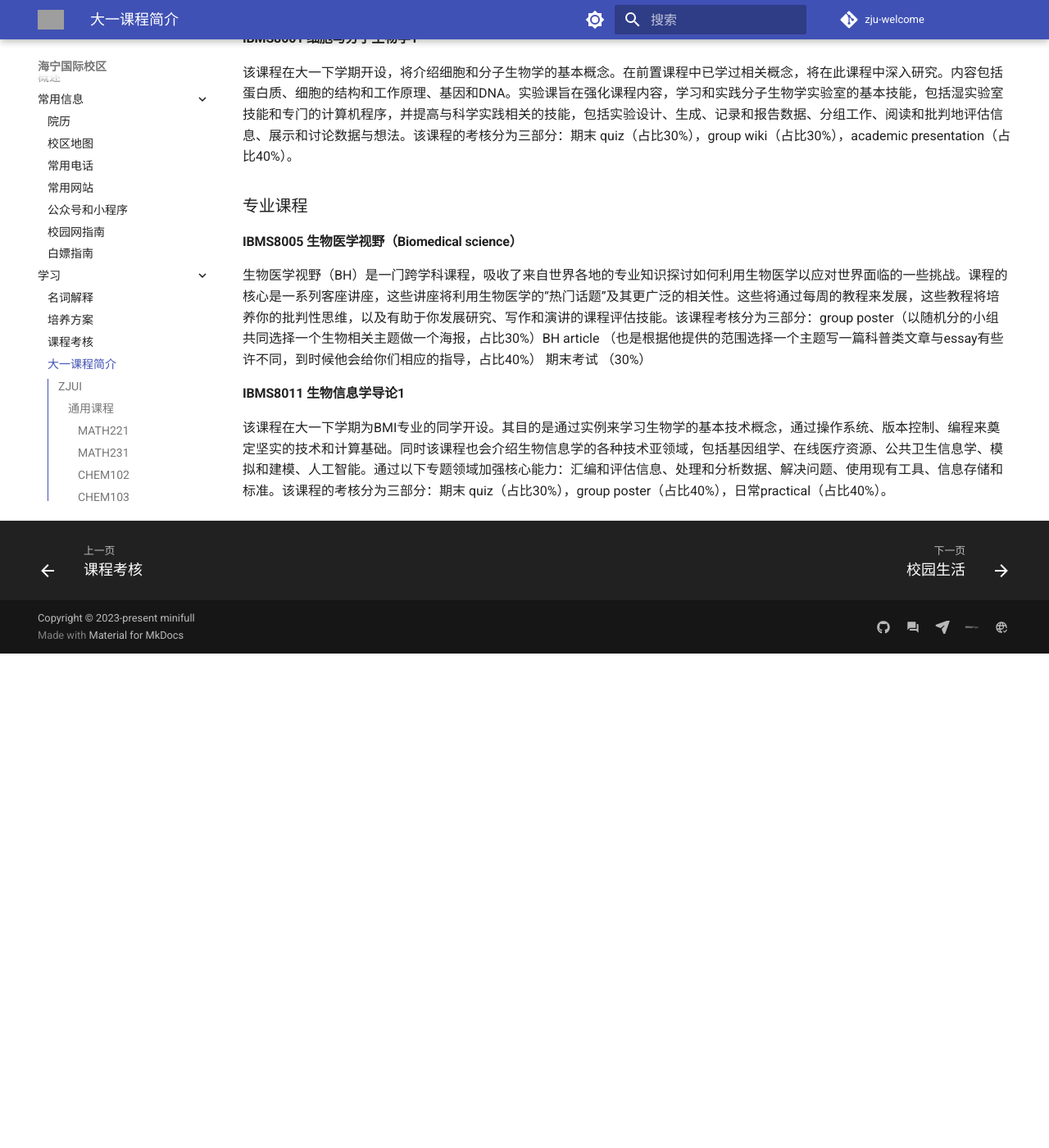
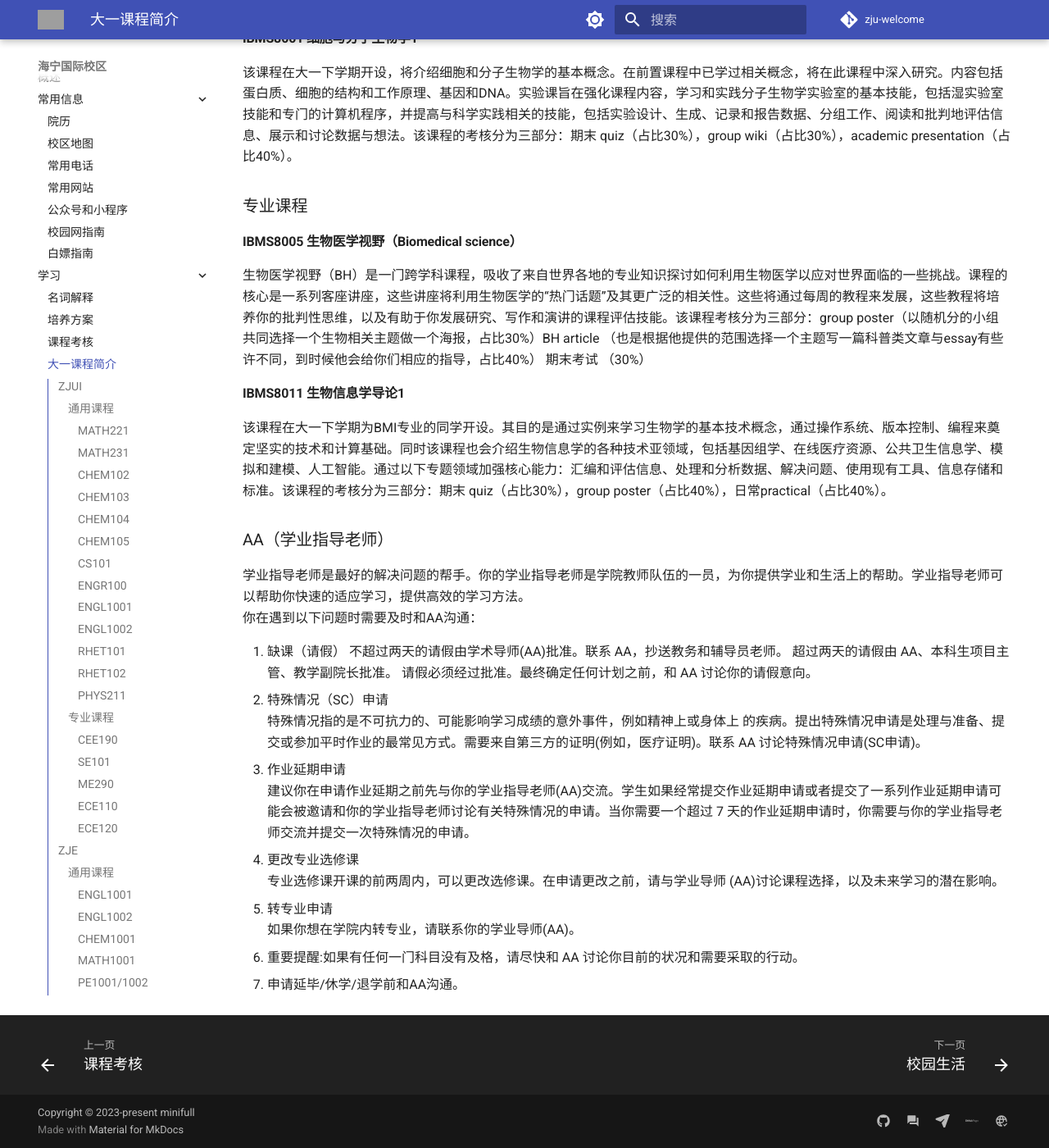
Before and after one commit to mini-full/zju-welcome, an MkDocs documentation site: the page built from docs/haining/learning/course_intro.md, in a window 1280 px wide and 1400 px high, scrolled down 4435 px. Shown: the whole window at 82% size. Built offline with MkDocs 1.6.1 and Material for MkDocs 9.7.7, drawn with Linux system fonts in a browser that asks for light colours; comment, search, counter and statistics services are not loaded; before the commit the page ends 5232 px from its top, so only the background shows below that; grey boxes are pictures that could not be loaded.

Commit message:
add AA of ZJE

```diff
--- a/docs/haining/learning/course_intro.md
+++ b/docs/haining/learning/course_intro.md
@@ -100,3 +100,20 @@ ZJE的课程大一阶段相对固定，IBI和BMS在第二学期的课会有一
 
 #### IBMS8011 生物信息学导论1
 该课程在大一下学期为BMI专业的同学开设。其目的是通过实例来学习生物学的基本技术概念，通过操作系统、版本控制、编程来奠定坚实的技术和计算基础。同时该课程也会介绍生物信息学的各种技术亚领域，包括基因组学、在线医疗资源、公共卫生信息学、模拟和建模、人工智能。通过以下专题领域加强核心能力：汇编和评估信息、处理和分析数据、解决问题、使用现有工具、信息存储和标准。该课程的考核分为三部分：期末 quiz（占比30%），group poster（占比40%），日常practical（占比40%）。
+
+### AA（学业指导老师）
+学业指导老师是最好的解决问题的帮手。你的学业指导老师是学院教师队伍的一员，为你提供学业和生活上的帮助。学业指导老师可以帮助你快速的适应学习，提供高效的学习方法。
+你在遇到以下问题时需要及时和AA沟通：
+
+1. 缺课（请假）
+   不超过两天的请假由学术导师(AA)批准。联系 AA，抄送教务和辅导员老师。 超过两天的请假由 AA、本科生项目主管、教学副院长批准。 请假必须经过批准。最终确定任何计划之前，和 AA 讨论你的请假意向。
+2. 特殊情况（SC）申请
+   特殊情况指的是不可抗力的、可能影响学习成绩的意外事件，例如精神上或身体上 的疾病。提出特殊情况申请是处理与准备、提交或参加平时作业的最常见方式。需要来自第三方的证明(例如，医疗证明)。联系 AA 讨论特殊情况申请(SC申请)。
+3. 作业延期申请
+   建议你在申请作业延期之前先与你的学业指导老师(AA)交流。学生如果经常提交作业延期申请或者提交了一系列作业延期申请可能会被邀请和你的学业指导老师讨论有关特殊情况的申请。当你需要一个超过 7 天的作业延期申请时，你需要与你的学业指导老师交流并提交一次特殊情况的申请。
+4. 更改专业选修课
+   专业选修课开课的前两周内，可以更改选修课。在申请更改之前，请与学业导师 (AA)讨论课程选择，以及未来学习的潜在影响。
+5. 转专业申请
+   如果你想在学院内转专业，请联系你的学业导师(AA)。
+6. 重要提醒:如果有任何一门科目没有及格，请尽快和 AA 讨论你目前的状况和需要采取的行动。
+7. 申请延毕/休学/退学前和AA沟通。
```
